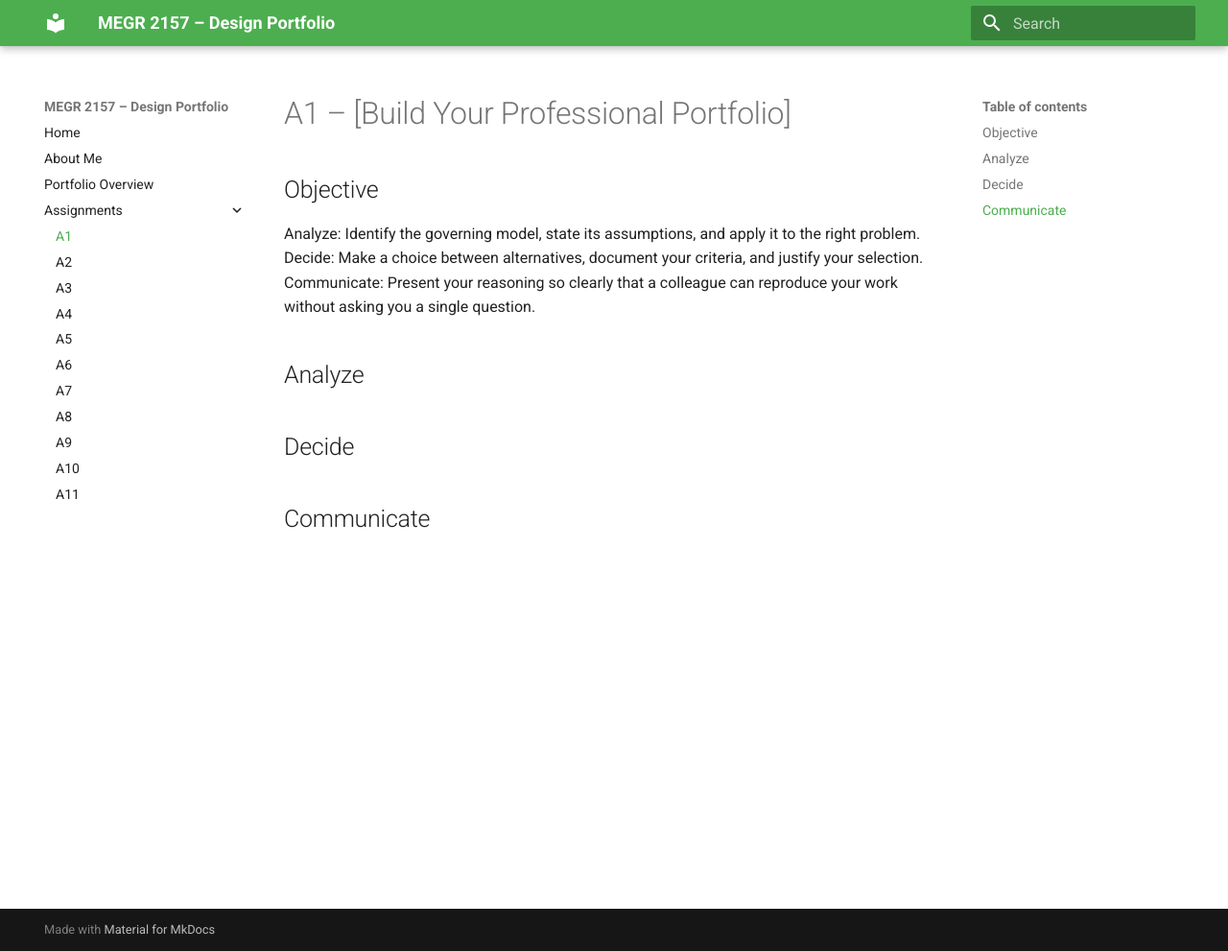
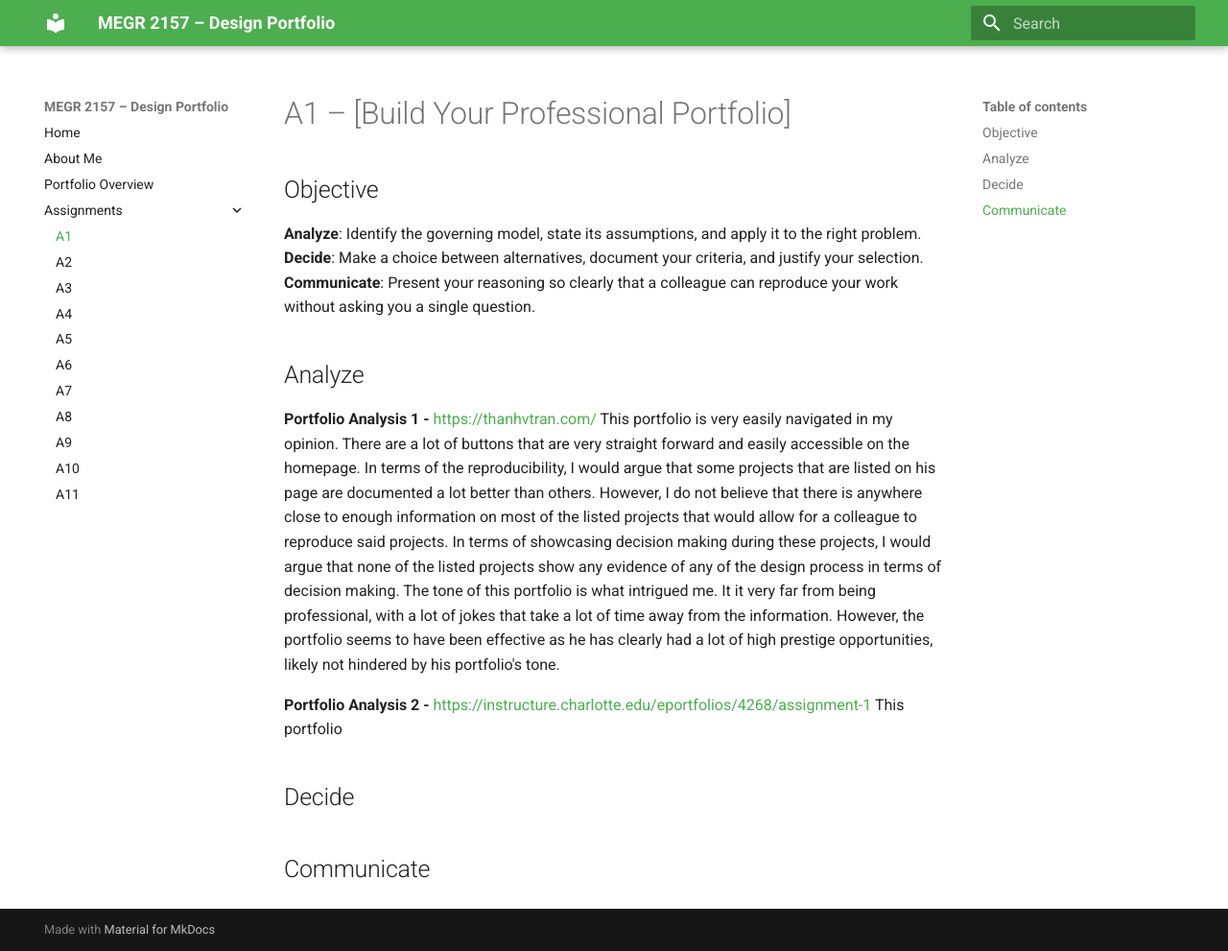
Before and after one commit to nbrehaut/megr2157-portfolio, an MkDocs documentation site: the page built from docs/assignments/A01/index.md, in a window 1280 px wide and 991 px high. Shown: the whole window at 96% size. Built offline with MkDocs 1.6.1 and Material for MkDocs 9.7.7, drawn with Linux system fonts in a browser that asks for light colours.

Commit message:
Update index.md

```diff
--- a/docs/assignments/A01/index.md
+++ b/docs/assignments/A01/index.md
@@ -2,13 +2,16 @@
 
 ## Objective
 
-Analyze: Identify the governing model, state its assumptions, and apply it to the right problem.
-Decide: Make a choice between alternatives, document your criteria, and justify your selection.
-Communicate: Present your reasoning so clearly that a colleague can reproduce your work without asking you a single question.
+**Analyze**: Identify the governing model, state its assumptions, and apply it to the right problem.
+**Decide**: Make a choice between alternatives, document your criteria, and justify your selection.
+**Communicate**: Present your reasoning so clearly that a colleague can reproduce your work without asking you a single question.
 
 ## Analyze
+**Portfolio Analysis 1 -** [https://thanhvtran.com/](url)
+This portfolio is very easily navigated in my opinion. There are a lot of buttons that are very straight forward and easily accessible on the homepage. In terms of the reproducibility, I would argue that some projects that are listed on his page are documented a lot better than others. However, I do not believe that there is anywhere close to enough information on most of the listed projects that would allow for a colleague to reproduce said projects. In terms of showcasing decision making during these projects, I would argue that none of the listed projects show any evidence of any of the design process in terms of decision making. The tone of this portfolio is what intrigued me. It it very far from being professional, with a lot of jokes that take a lot of time away from the information. However, the portfolio seems to have been effective as he has clearly had a lot of high prestige opportunities, likely not hindered by his portfolio's tone.
 
-
+**Portfolio Analysis 2 -** [https://instructure.charlotte.edu/eportfolios/4268/assignment-1](url)
+This portfolio
 ## Decide
 
 
```
